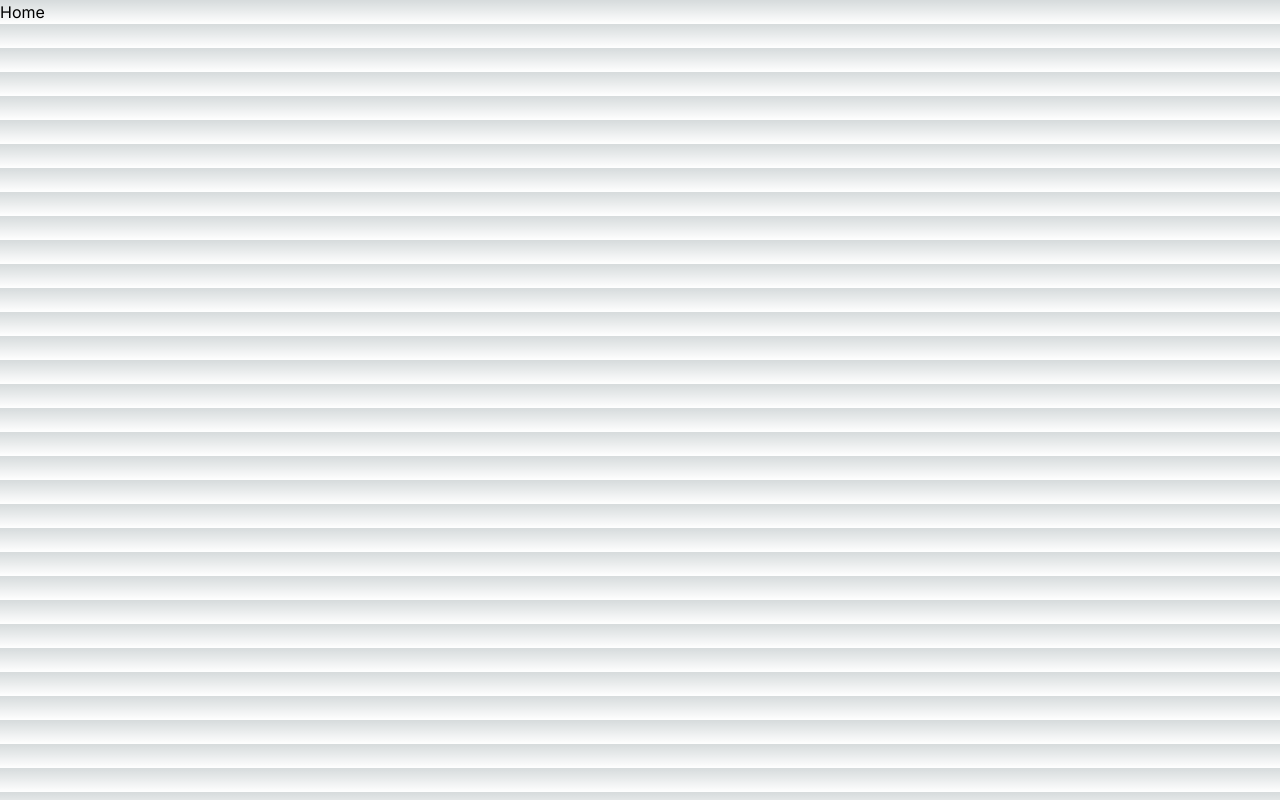
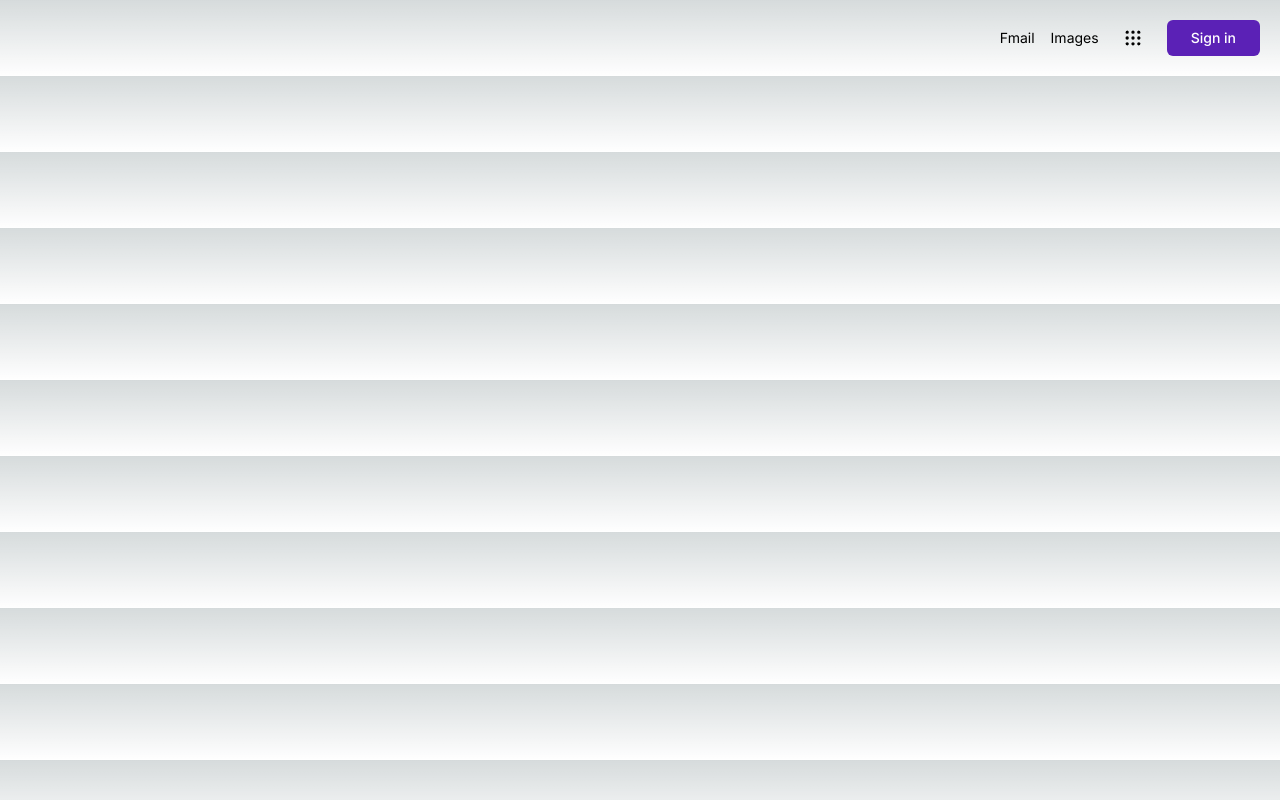
Before and after one commit to carnage1502/foogle-next, a Next.js app: page / in a window 1280 px wide. Built offline with nearby package versions, Linux system fonts and the light colour scheme.

Commit message:
add home header component

```diff
--- a/src/app/page.js
+++ b/src/app/page.js
@@ -1,5 +1,11 @@
+import HomeHeader from "@/components/HomeHeader";
+
 const Home = () => {
-  return <div>Home</div>;
+  return (
+    <>
+      <HomeHeader />
+    </>
+  );
 };
 
 export default Home;
--- /dev/null
+++ b/src/components/HomeHeader.jsx
@@ -0,0 +1,23 @@
+import Link from "next/link";
+import { TbGridDots } from "react-icons/tb";
+
+const HomeHeader = () => {
+  return (
+    <header className="flex justify-end p-5 text-sm">
+      <div className="flex space-x-4 items-center">
+        <Link href={"https://mail.google.com"} className="hover:underline">
+          Fmail
+        </Link>
+        <Link href={"https://image.google.com"} className="hover:underline">
+          Images
+        </Link>
+        <TbGridDots className="bg-transparent hover:bg-gray-700 rounded-full text-4xl p-2" />
+        <button className="bg-violet-800 text-white px-6 py-2 font-medium rounded-md hover:brightness-105 hover:shadow-md transition-shadow">
+          Sign in
+        </button>
+      </div>
+    </header>
+  );
+};
+
+export default HomeHeader;
```
Also changed, not shown: package.json (+5 -4 lines), 1 other file (tests, documents, lock files or other folders).
